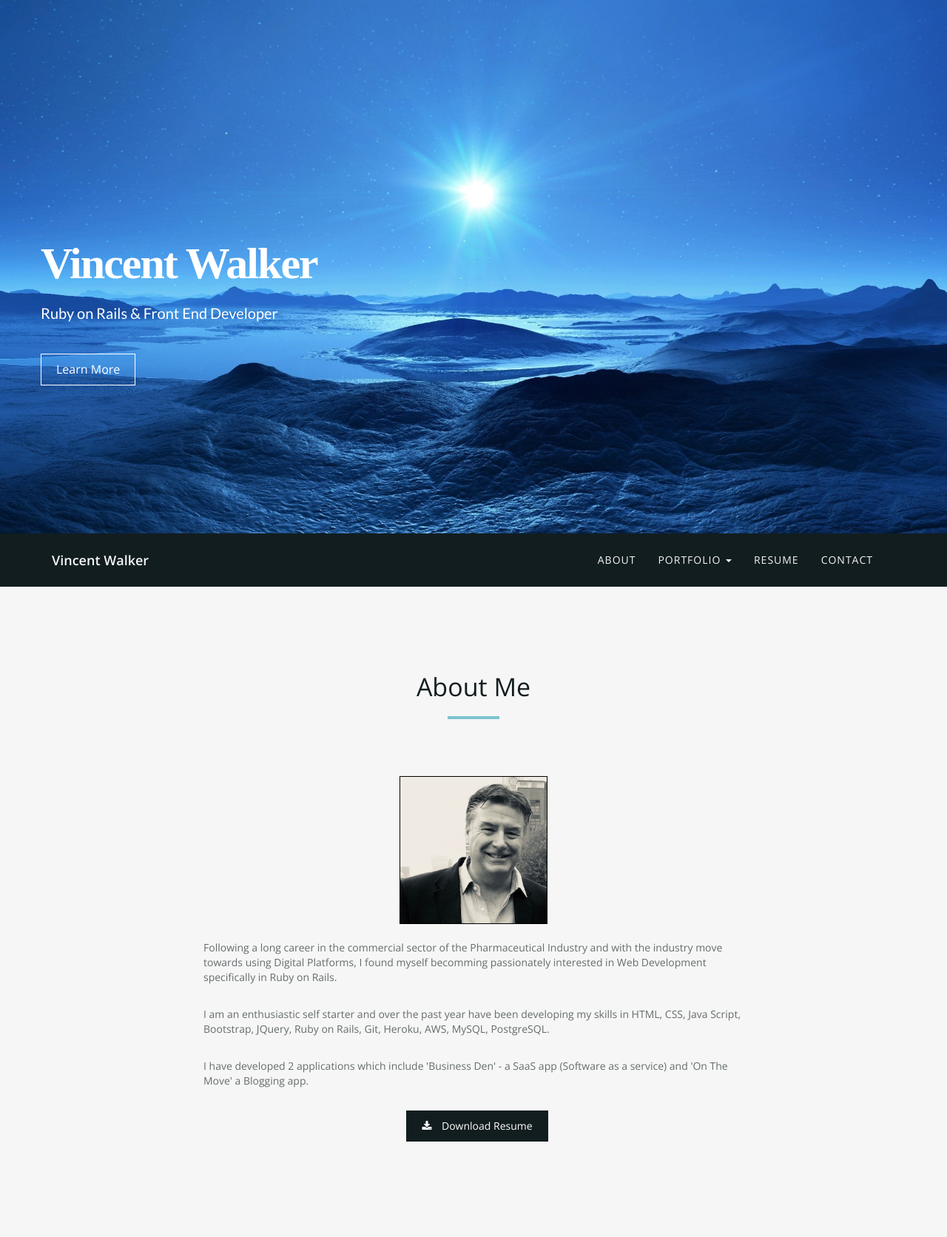
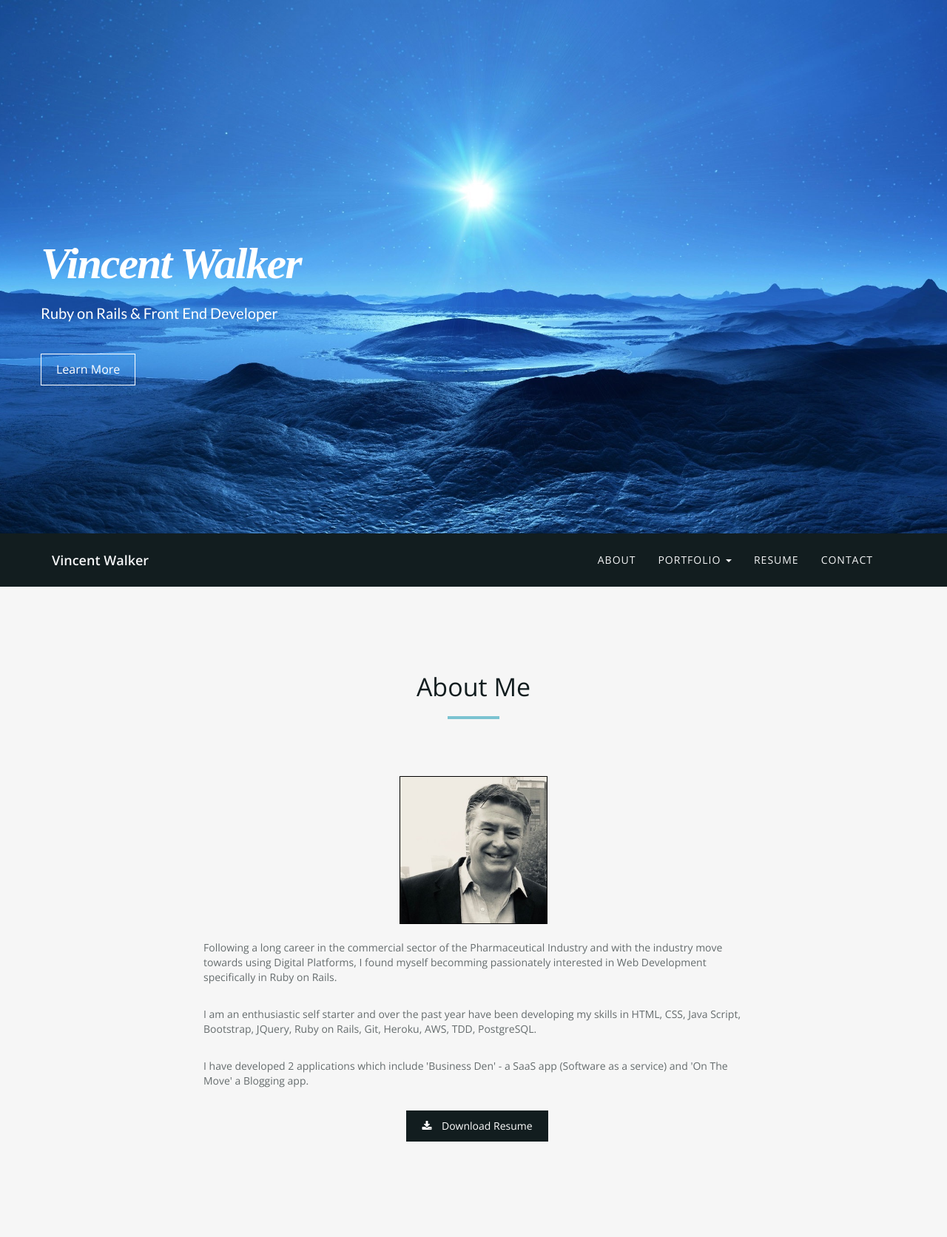
Before and after one commit to vincethewalker1961/vincethewalker, a PHP site: page / in a window 1280 px wide. Shown: the top 1672 px of the page at 74% size. Run offline with PHP 8.4, Linux system fonts and the light colour scheme; some libraries are stand-ins or nearby versions.

Commit message:
Changed heroku links, added git hub link, cv update, Intro font for larger screens

```diff
--- a/css/style.css
+++ b/css/style.css
@@ -653,7 +653,9 @@ a:focus, .btn:focus, .btn:active:focus, .btn.active:focus, .btn.focus, .btn:acti
 	letter-spacing: -2px;
 }
 .intro .name {
-	font-family: "Junction-regular";
+	font-family: "chalkduster";
+	font-style: oblique;
+	text-transform: capitalize;
 	font-weight: 600;
 }
 .intro .intro-text {
--- a/index.html
+++ b/index.html
@@ -67,8 +67,8 @@
           <li class ="dropdown">
           <li> <a class="page-scroll dropdown-toggle" data-toggle="dropdown" href="#skills">Portfolio <b class="caret"></b></a>
           	<ul class="dropdown-menu">
-          <li> <a class="page-scroll portColor" href="https://infinite-dusk-94775.herokuapp.com">Business Den</a> </li>
-          <li> <a class="page-scroll portColor" href=" https://safe-gorge-17111.herokuapp.com/">On The Move</a> </li>
+          <li> <a class="page-scroll portColor" href="https://businessroom.herokuapp.com/">Business Den</a> </li>
+          <li> <a class="page-scroll portColor" href="https://on-the-move-app.herokuapp.com/">On The Move</a> </li>
           	</ul>
           	</li>
          </li>
@@ -88,12 +88,12 @@
       <hr>
     </div>
     <div class="row">
-      <div class="col-md-12 text-center"><img src="img/about.jpg" class="image-responsive"></div>
+      <div class="col-md-12 text-center"><img src="img/vwa.jpg" class="image-responsive"></div>
       <div class="col-md-8 col-md-offset-2">
         <div class="about-text">
           <p>Following a long career in the commercial sector of the Pharmaceutical Industry and with the industry move towards using Digital Platforms,
           I found myself becomming passionately interested in Web Development specifically in Ruby on Rails.</p>
-          <p>I am an enthusiastic self starter and over the past year have been developing my skills in HTML, CSS, Java Script, Bootstrap, JQuery, Ruby on Rails, Git, Heroku, AWS, MySQL, PostgreSQL.</p>
+          <p>I am an enthusiastic self starter and over the past year have been developing my skills in HTML, CSS, Java Script, Bootstrap, JQuery, Ruby on Rails, Git, Heroku, AWS, TDD, PostgreSQL.</p>
           <p>I have developed 2 applications which include 'Business Den'  - a SaaS app (Software as a service) and 'On The Move' a Blogging app.</p>
           <p class="text-center"><a class="btn btn-primary" href="cv/vincethewalker.pdf"><i class="fa fa-download"></i> Download Resume</a></p>
         </div>
@@ -450,7 +450,7 @@
           <li><a href="#"><i class="fa fa-facebook"></i></a></li>
           <li><a href="#"><i class="fa fa-twitter"></i></a></li>
           <li><a href="#"><i class="fa fa-dribbble"></i></a></li>
-          <li><a href="#"><i class="fa fa-github"></i></a></li>
+          <li><a href="https://github.com/vincethewalker1961"><i class="fa fa-github"></i></a></li>
          <li><a href="#"><i class="fa fa-instagram"></i></a></li>
           <li><a href="#"><i class="fa fa-linkedin"></i></a></li>
         </ul>
```
Also changed, not shown: img/vwa.jpg (renamed from img/about.jpg), 1 other file.
